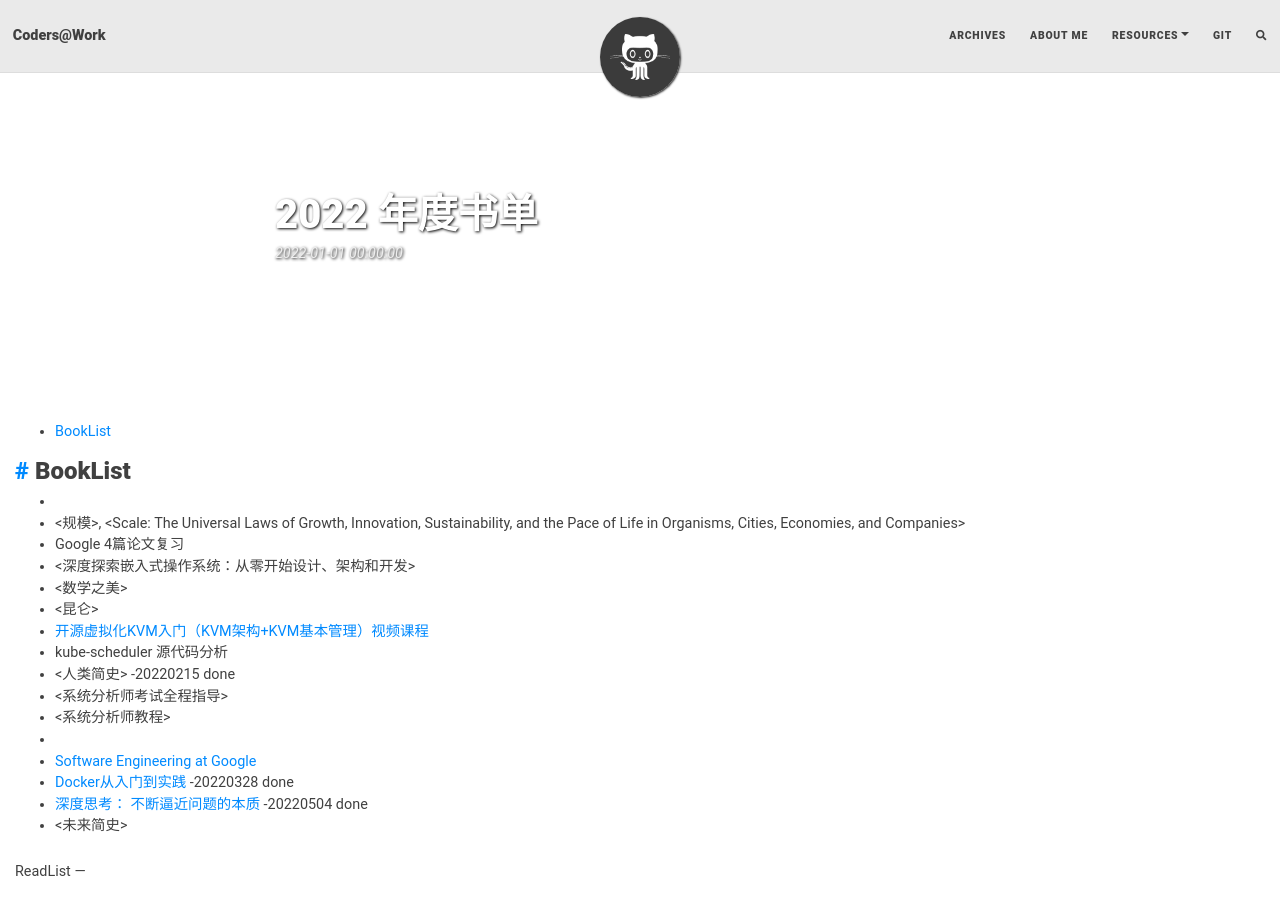
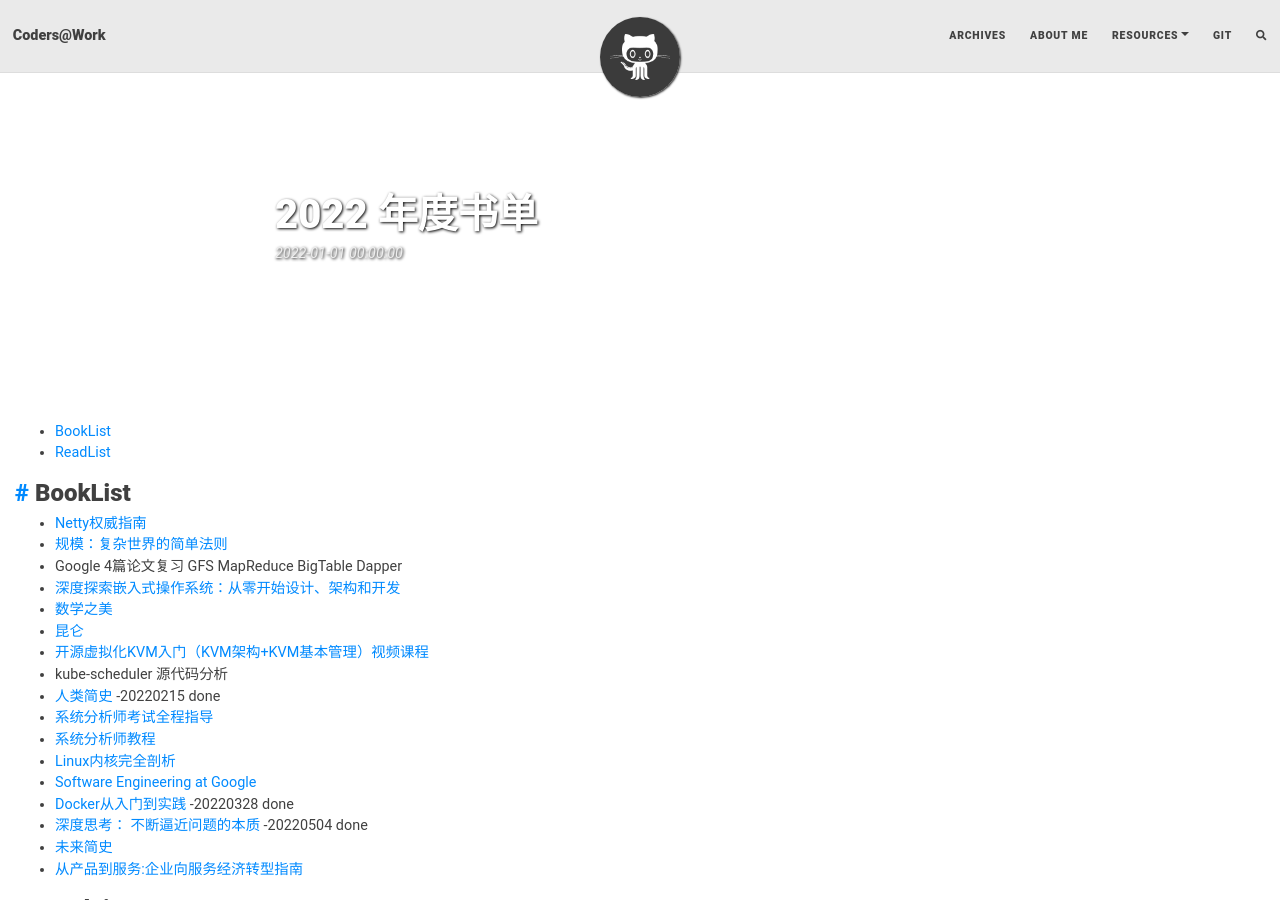
Before and after one commit to DavyJones2010/davyjones2010.github.io_bak, a Jekyll site: the page built from _posts/books/2022-01-01-booklist-for-2022.md, in a window 1280 px wide and 900 px high. Built offline with Jekyll 4.4.1, drawn with Linux system fonts in a browser that asks for light colours; nearby versions of some CDN libraries; comment, search, counter and statistics services are not loaded.

```diff
--- a/_posts/books/2022-01-01-booklist-for-2022.md
+++ b/_posts/books/2022-01-01-booklist-for-2022.md
@@ -9,22 +9,23 @@ lang: zh
 BookList
 ---
 
-- <Netty权威指南>
-- <规模>, <Scale: The Universal Laws of Growth, Innovation, Sustainability, and the Pace of Life in Organisms, Cities, Economies, and Companies>
-- Google 4篇论文复习 <GFS> <MapReduce> <BigTable> <Dapper>
-- <深度探索嵌入式操作系统：从零开始设计、架构和开发>
-- <数学之美>
-- <昆仑>
+- [Netty权威指南](https://book.douban.com/subject/25897245/)
+- [规模：复杂世界的简单法则](https://book.douban.com/subject/30244461/)
+- Google 4篇论文复习 GFS MapReduce BigTable Dapper
+- [深度探索嵌入式操作系统：从零开始设计、架构和开发](https://book.douban.com/subject/26643785/)
+- [数学之美](https://book.douban.com/subject/10750155/)
+- [昆仑](https://book.douban.com/subject/33429491/)
 - [开源虚拟化KVM入门（KVM架构+KVM基本管理）视频课程](https://edu.51cto.com/center/course/lesson/index?id=118666)
 - kube-scheduler 源代码分析
-- <人类简史> -20220215 done
-- <系统分析师考试全程指导>
-- <系统分析师教程>
-- <Linux内核完全剖析>
+- [人类简史](https://book.douban.com/subject/25985021/) -20220215 done
+- [系统分析师考试全程指导](https://book.douban.com/subject/3998926/)
+- [系统分析师教程](https://baike.baidu.com/item/%E7%B3%BB%E7%BB%9F%E5%88%86%E6%9E%90%E5%B8%88%E6%95%99%E7%A8%8B/8182174)
+- [Linux内核完全剖析](https://book.douban.com/subject/3229243/)
 - [Software Engineering at Google](https://abseil.io/resources/swe_at_google.2.pdf)
 - [Docker从入门到实践](https://yeasy.gitbook.io/docker_practice/underly/arch) -20220328 done
 - [深度思考： 不断逼近问题的本质](http://product.dangdang.com/25336322.html) -20220504 done
-- <未来简史>
+- [未来简史](https://book.douban.com/subject/26943161/)
+- [从产品到服务:企业向服务经济转型指南](https://book.douban.com/subject/3596861/)
 
 ReadList
 ---
```
Also changed, not shown: _posts/java/2022-05-14-java-property-config.md (added, +188 -0 lines).
